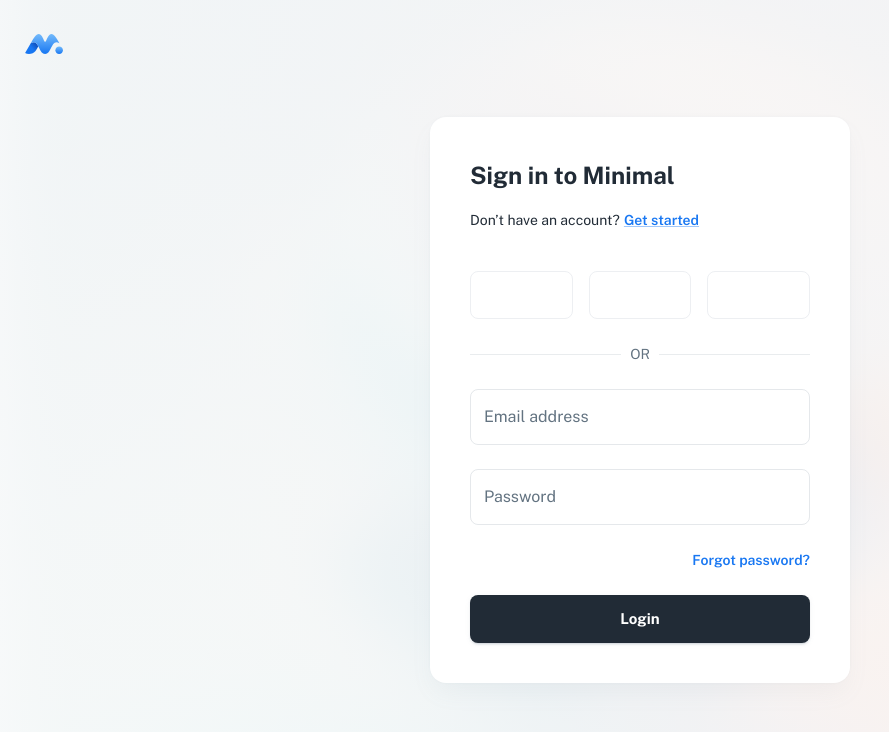
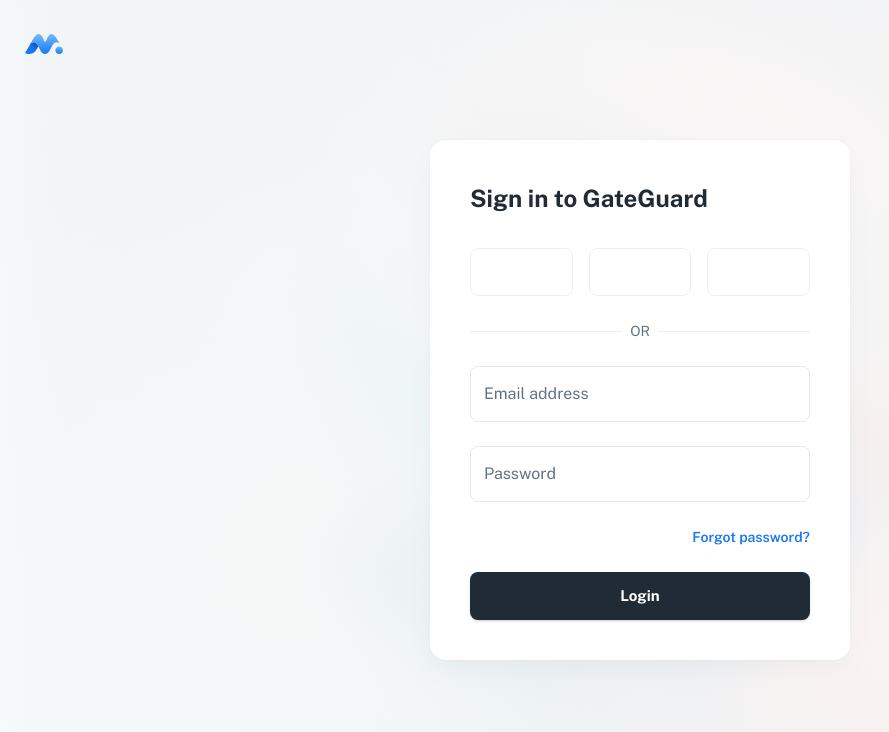
Before and after one commit to danielite123/GateGuard_Admin, a React (Vite) app: page /login in a window 1280 px wide. Shown: the top 732 px of the page, without its empty margins (0-889 px from the left). Built offline with nearby package versions, Linux system fonts and the light colour scheme; some icons are missing.

Commit message:
fifth commit

```diff
--- a/src/sections/login/login-view.jsx
+++ b/src/sections/login/login-view.jsx
@@ -99,13 +99,13 @@
             maxWidth: 420,
           }}
         >
-          <Typography variant="h4">Sign in to Minimal</Typography>
-
-          <Typography variant="body2" sx={{ mt: 2, mb: 5 }}>
-            Don’t have an account?
-            <Link variant="subtitle2" sx={{ ml: 0.5 }}>
-              Get started
-            </Link>
+          <Typography
+            sx={{
+              mb: 4,
+            }}
+            variant="h4"
+          >
+            Sign in to GateGuard
           </Typography>
 
           <Stack direction="row" spacing={2}>
```
